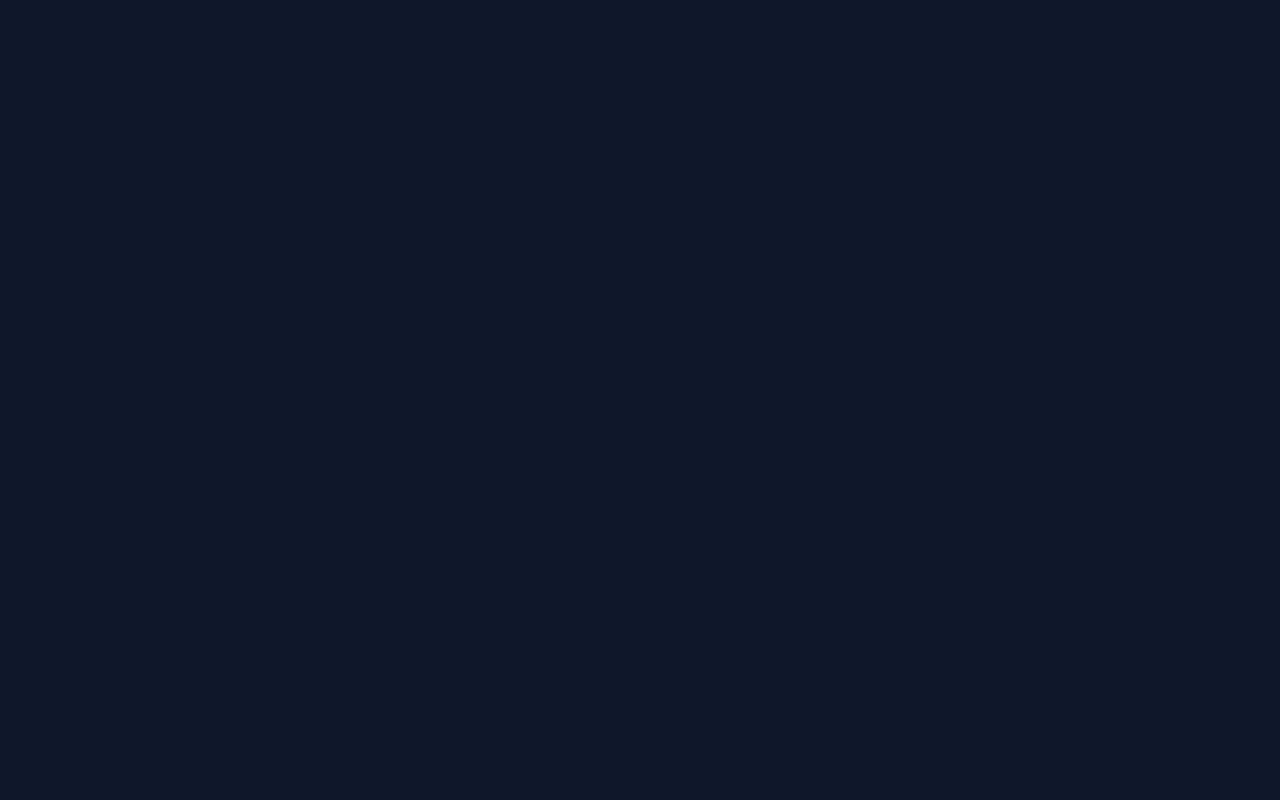
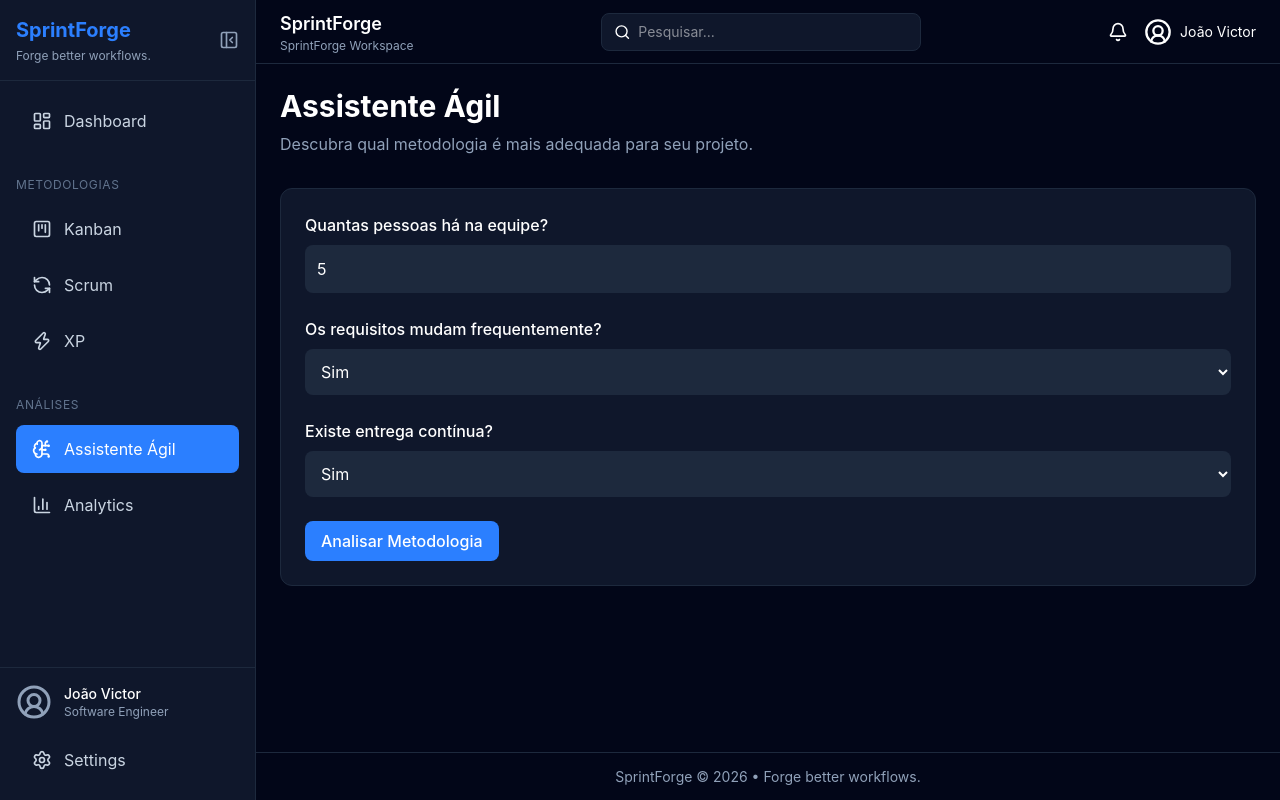
Before and after one commit to dev-joaovb/sprintforge, a React (Vite) app in the folder frontend/: page /agile-assistant in a window 1280 px wide. Before the commit this address had no page. Built offline with nearby package versions, Linux system fonts and the light colour scheme.

Commit message:
Commit frontend dia 4

```diff
--- a/frontend/src/components/sidebar/Sidebar.jsx
+++ b/frontend/src/components/sidebar/Sidebar.jsx
@@ -10,6 +10,7 @@ import {
   PanelLeftClose,
   PanelLeftOpen,
   UserCircle2,
+  BrainCircuit,
 } from "lucide-react";
 
 const menuItems = [
@@ -167,6 +168,32 @@ const Sidebar = () => {
         )}
 
         <ul className="space-y-2">
+
+          <li>
+            <NavLink
+              to="/agile-assistant"
+              className={({ isActive }) =>
+                `
+                flex items-center
+                ${collapsed ? "justify-center" : ""}
+                gap-3
+                px-4
+                py-3
+                rounded-lg
+                transition-all
+                ${
+                  isActive
+                    ? "bg-blue-500 text-white"
+                    : "text-slate-300 hover:bg-slate-800"
+                }
+              `
+              }
+            >
+              <BrainCircuit size={20} />
+              {!collapsed && "Assistente Ágil"}
+            </NavLink>
+          </li>
+
           <li>
             <NavLink
               to="/analytics"
--- a/frontend/src/features/agile-assistant/AgileAssistantPage.jsx
+++ b/frontend/src/features/agile-assistant/AgileAssistantPage.jsx
@@ -0,0 +1,116 @@
+import { useState } from "react";
+
+import PageHeader from "../../components/ui/PageHeader";
+import Card from "../../components/ui/Card";
+import Button from "../../components/ui/Button";
+
+import { recommendMethodology } from "./methodologyEngine";
+
+const AgileAssistantPage = () => {
+  const [teamSize, setTeamSize] = useState(5);
+  const [changingRequirements, setChangingRequirements] =
+    useState("yes");
+
+  const [continuousDelivery, setContinuousDelivery] =
+    useState("yes");
+
+  const [result, setResult] = useState(null);
+
+  const handleAnalyze = () => {
+    const recommendation =
+      recommendMethodology({
+        teamSize,
+        changingRequirements,
+        continuousDelivery,
+      });
+
+    setResult(recommendation);
+  };
+
+  return (
+    <>
+      <PageHeader
+        title="Assistente Ágil"
+        subtitle="Descubra qual metodologia é mais adequada para seu projeto."
+      />
+
+      <Card>
+        <div className="space-y-6">
+
+          <div>
+            <label className="block mb-2 font-medium">
+              Quantas pessoas há na equipe?
+            </label>
+
+            <input
+              type="number"
+              min="1"
+              value={teamSize}
+              onChange={(e) =>
+                setTeamSize(Number(e.target.value))
+              }
+              className="w-full bg-slate-800 rounded-lg p-3"
+            />
+          </div>
+
+          <div>
+            <label className="block mb-2 font-medium">
+              Os requisitos mudam frequentemente?
+            </label>
+
+            <select
+              value={changingRequirements}
+              onChange={(e) =>
+                setChangingRequirements(e.target.value)
+              }
+              className="w-full bg-slate-800 rounded-lg p-3"
+            >
+              <option value="yes">Sim</option>
+              <option value="no">Não</option>
+            </select>
+          </div>
+
+          <div>
+            <label className="block mb-2 font-medium">
+              Existe entrega contínua?
+            </label>
+
+            <select
+              value={continuousDelivery}
+              onChange={(e) =>
+                setContinuousDelivery(e.target.value)
+              }
+              className="w-full bg-slate-800 rounded-lg p-3"
+            >
+              <option value="yes">Sim</option>
+              <option value="no">Não</option>
+            </select>
+          </div>
+
+          <Button onClick={handleAnalyze}>
+            Analisar Metodologia
+          </Button>
+
+        </div>
+      </Card>
+
+      {result && (
+        <div className="mt-6">
+          <Card>
+
+            <h2 className="text-2xl font-bold text-blue-500">
+              {result.methodology}
+            </h2>
+
+            <p className="mt-4 text-slate-300">
+              {result.description}
+            </p>
+
+          </Card>
+        </div>
+      )}
+    </>
+  );
+};
+
+export default AgileAssistantPage;
--- a/frontend/src/features/agile-assistant/methodologyEngine.js
+++ b/frontend/src/features/agile-assistant/methodologyEngine.js
@@ -0,0 +1,50 @@
+export const recommendMethodology = ({
+  teamSize,
+  changingRequirements,
+  continuousDelivery,
+}) => {
+  // XP
+  if (
+    continuousDelivery === "yes" &&
+    changingRequirements === "yes" &&
+    teamSize <= 10
+  ) {
+    return {
+      methodology: "Extreme Programming (XP)",
+      description:
+        "Ideal para equipes pequenas que trabalham com mudanças frequentes e entregas contínuas."
+    };
+  }
+
+  // Scrum
+  if (
+    teamSize >= 5 &&
+    teamSize <= 10 &&
+    changingRequirements === "no"
+  ) {
+    return {
+      methodology: "Scrum",
+      description:
+        "Excelente para equipes organizadas em Sprints e com requisitos relativamente estáveis."
+    };
+  }
+
+  // Kanban
+  if (
+    continuousDelivery === "yes" &&
+    changingRequirements === "yes"
+  ) {
+    return {
+      methodology: "Kanban",
+      description:
+        "Indicado para fluxo contínuo de trabalho e adaptação constante."
+    };
+  }
+
+  // Scrumban
+  return {
+    methodology: "Scrumban",
+    description:
+      "Combina previsibilidade do Scrum com a flexibilidade do Kanban."
+  };
+};
--- a/frontend/src/routes/AppRoutes.jsx
+++ b/frontend/src/routes/AppRoutes.jsx
@@ -7,14 +7,13 @@ import KanbanPage from "../features/kanban/KanbanPage";
 import ScrumPage from "../features/scrum/ScrumPage";
 import XPPage from "../features/xp/XPPage";
 import AnalyticsPage from "../features/analytics/AnalyticsPage";
+import AgileAssistantPage from "../features/agile-assistant/AgileAssistantPage";
 
 const AppRoutes = () => {
   return (
     <BrowserRouter>
       <Routes>
-
         <Route element={<AppLayout />}>
-
           <Route path="/" element={<DashboardPage />} />
 
           <Route path="/kanban" element={<KanbanPage />} />
@@ -25,8 +24,11 @@ const AppRoutes = () => {
 
           <Route path="/analytics" element={<AnalyticsPage />} />
 
+          <Route
+            path="/agile-assistant"
+            element={<AgileAssistantPage />}
+          />
         </Route>
-
       </Routes>
     </BrowserRouter>
   );
```
